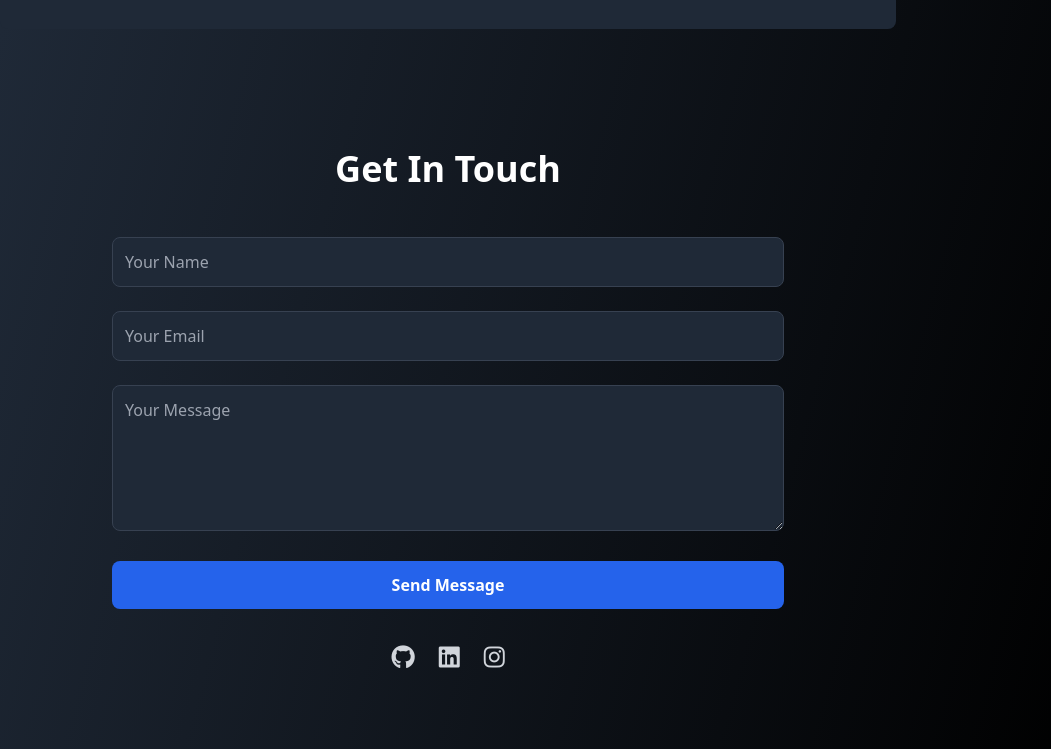
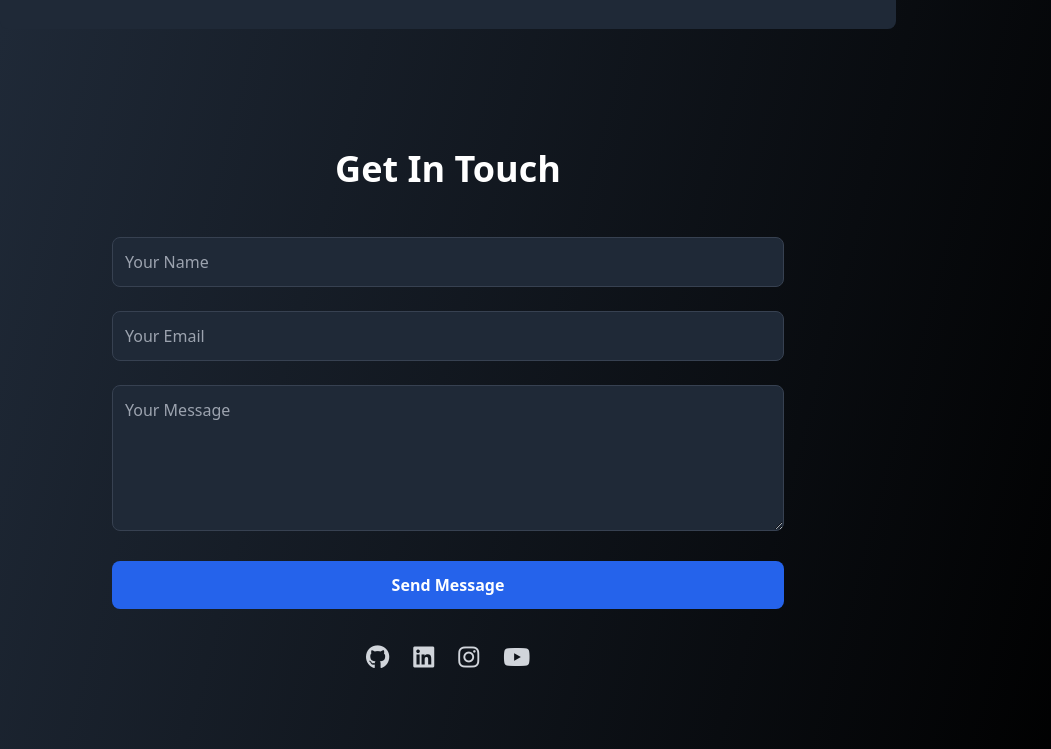
Before and after one commit to nikolay508/Portfolio_TailwindCSS, a website: page index.html in a window 1280 px wide. Shown: the part 4054-4803 px from the top of the page, without its empty margins (192-1243 px from the left). Drawn offline with nearby package versions, Linux system fonts and the light colour scheme.

Commit message:
and add yt to the contact links

```diff
--- a/index.html
+++ b/index.html
@@ -714,6 +714,13 @@
             >
               <i class="fab fa-instagram"></i>
             </a>
+            <a
+              href="https://www.youtube.com/@n_todorov508"
+              target="_blank"
+              class="text-gray-300 hover:text-white text-2xl"
+            >
+              <i class="fab fa-youtube"></i>
+            </a>
           </div>
         </div>
       </section>
```
